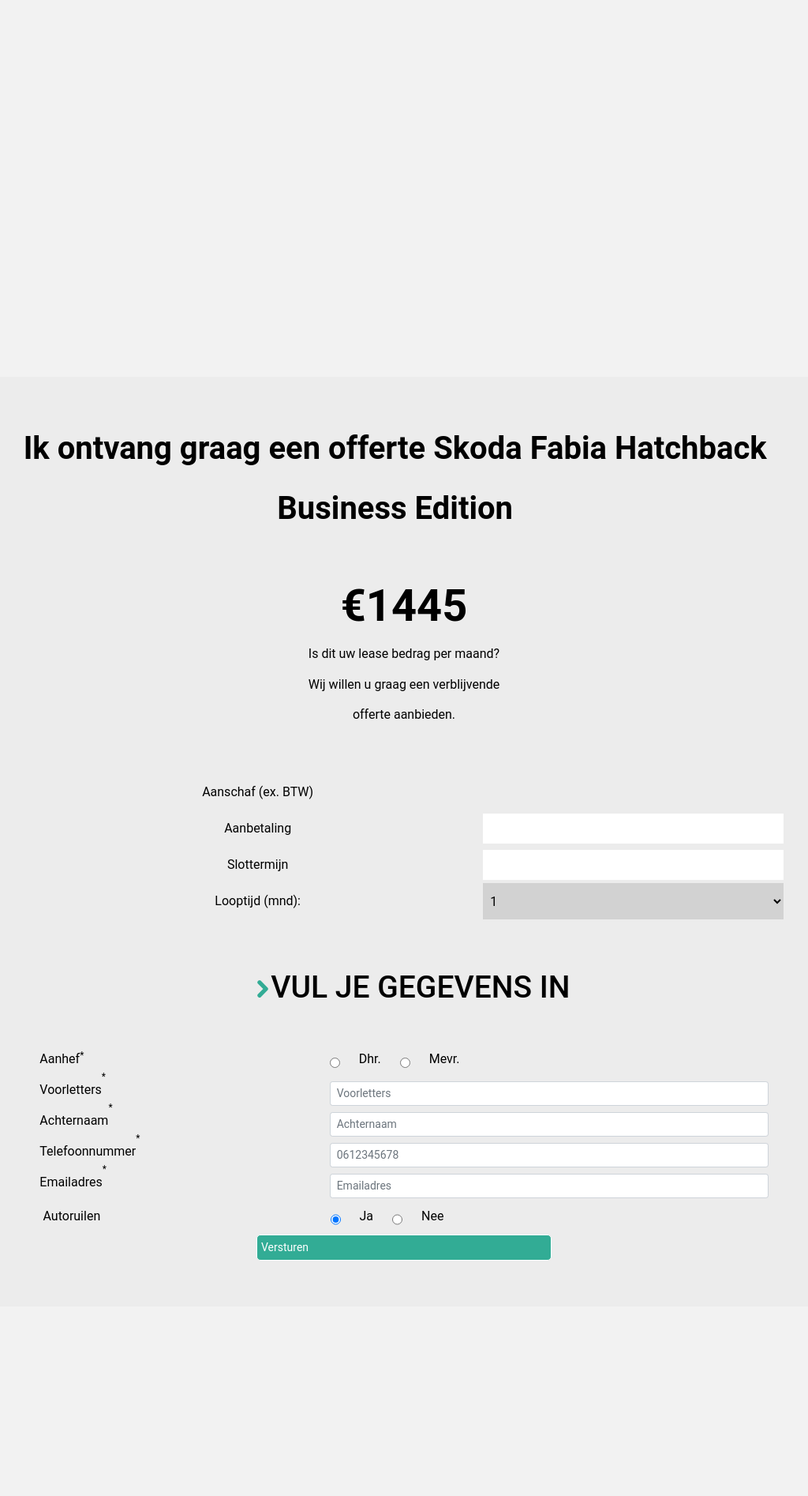
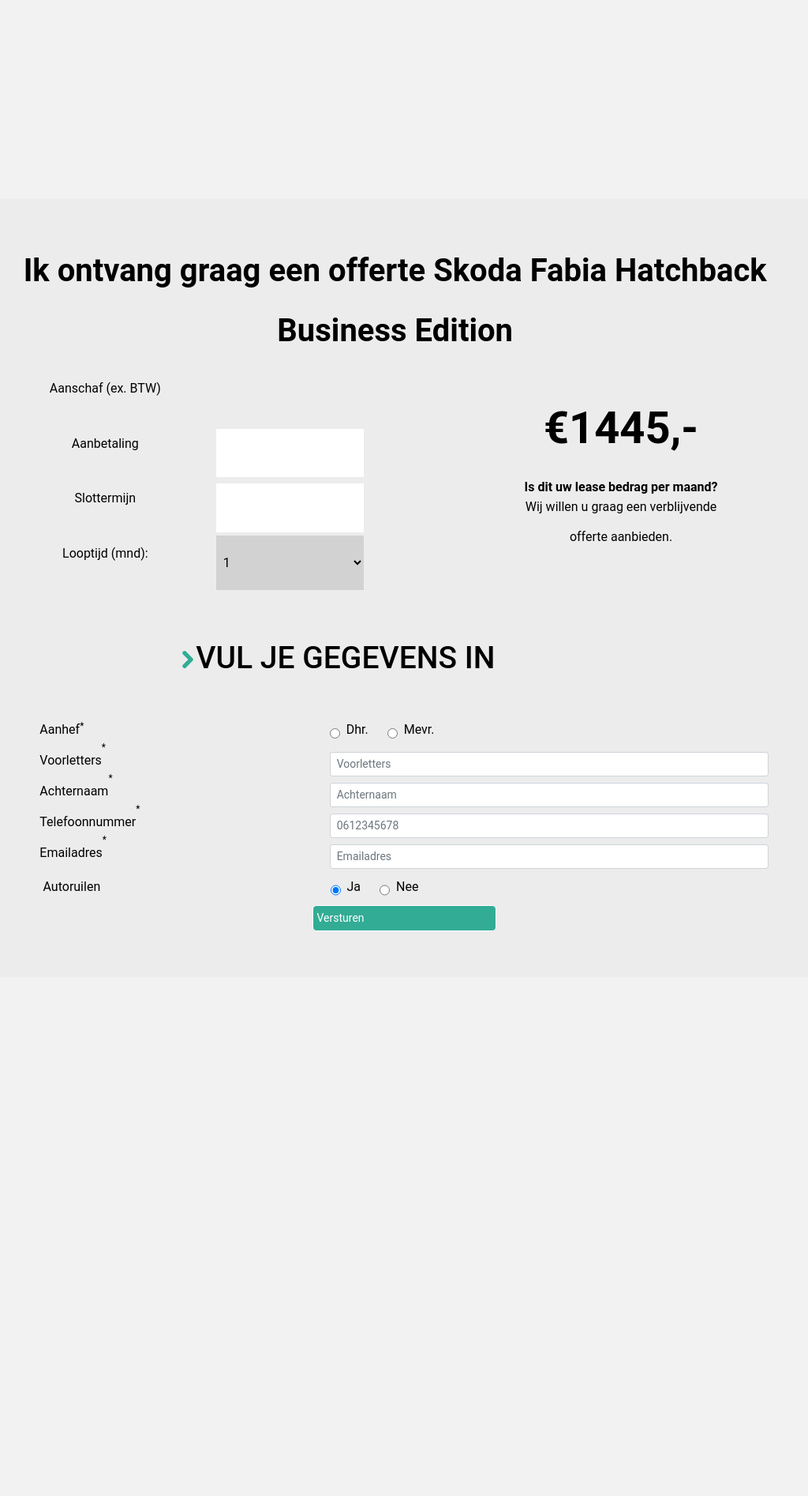
Before and after one commit to Jhudeska/Auto_shop2, a PHP site: page /car-details-fabia.php in a window 1280 px wide. Shown: the part 956-2850 px from the top of the page at 79% size, without its empty margins (108-1132 px from the left). After the commit the page ends 2135 px from the top, so only its background shows below. Run offline with PHP 8.4, Linux system fonts and the light colour scheme; some libraries are stand-ins or nearby versions.

Commit message:
car-details-page afgerond

```diff
--- a/car-details-fabia.php
+++ b/car-details-fabia.php
@@ -62,6 +62,7 @@
 
         </div>
 
+
         <section class="calculator-section">
                     <div class="calculator-block">
 
@@ -74,16 +75,8 @@
                             </div>
 
 
-                            <div class=" form-row justify-content-center align-items-center col-12 ">
-                                    <div class="container-leaseamount ">
-                                        <p class="font-weight-bold display-4 txt-leaseamount"> €1445 </p>
-                                        <p class="txt-leaseamount"> Is dit uw lease bedrag per maand? </p>
-                                        <p class="txt-leaseamount">Wij willen u graag een verblijvende </p>
-                                        <p class="txt-leaseamount">offerte aanbieden. </p>
-                                    </div>
-                            </div>
 
-                            <div class=" form-row justify-content-center ">
+                            <div class=" form-row justify-content-center col-sm-12 col-md-6">
 
                             <label for="credit-amount" class=" col-form-label text-center my-1 col-6" disabled>Aanschaf (ex. BTW)</label>
                             <input type="text" class="bg-light-gray justify-content-center my-1 col-4" name="credit_amount" id="credit-amount">
@@ -112,9 +105,16 @@
                             </select>
                             </div>
 
+                            <div class=" form-row justify-content-center align-items-center col-12 col-sm-12 col-md-6 ">
+                                <div class="container-leaseamount ">
+                                    <p class="font-weight-bold display-4 txt-leaseamount"> €1445,- </p>
+                                    <p class="txt-leaseamount description-bold"> Is dit uw lease bedrag per maand? </p>
+                                    <p class="txt-leaseamount">Wij willen u graag een verblijvende </p>
+                                    <p class="txt-leaseamount">offerte aanbieden. </p>
+                                </div>
+                            </div>
 
-
-                            <div class="form-row justify-content-center pl-4 col-12">
+                            <div class="form-row justify-content-center pl-4 col-12 col-md-10">
                                      <h1 class="txt-form-personal">  VUL JE GEGEVENS IN </h1>
                             </div>
 
@@ -123,8 +123,8 @@
                                         <label class="mr-4" for="aanhef" class="radio form-label">Aanhef<sup>*</sup></label>
                                     </div>
                                         <div class="form-row text-center col-6">
-                                            <input class="mr-4" type="radio" checked="checked" name="radio" id="aanhef"> Dhr.
-                                            <input class="mr-4 ml-4" type="radio" name="radio" id="aanhef"> Mevr.
+                                            <input class="mr-2" type="radio" checked="checked" name="radio" id="aanhef"> Dhr.
+                                            <input class="mr-2 ml-4" type="radio" name="radio" id="aanhef"> Mevr.
                                             <span class="checkmark"></span>
                                         </div>
 
@@ -166,13 +166,13 @@
                                             <label class="mr-4" for="ruilen" class="radio form-label">Autoruilen</label>
                                         </div>
                                         <div class="form-row text-center col-6">
-                                            <input class="mr-4" type="radio" checked="checked" name="radio" id="ruilen"> Ja
-                                            <input class="mr-4 ml-4" type="radio" name="radio" id="ruilen"> Nee
+                                            <input class="mr-2" type="radio" checked="checked" name="radio" id="ruilen"> Ja
+                                            <input class="mr-2 ml-4" type="radio" name="radio" id="ruilen"> Nee
                                             <span class="checkmark"></span>
                                         </div>
 
 
-                                <button class="btn btn-green form-row col-4">Versturen</button>
+                                <button class="btn btn-green">Versturen</button>
                             </form>
 
 
--- a/css/_reset.sass
+++ b/css/_reset.sass
@@ -23,8 +23,6 @@
 ul, ol
   list-style: none
 
-//li
-//  padding: 8px
 
 h2
   color: $white
--- a/css/car-details-page.sass
+++ b/css/car-details-page.sass
@@ -1,4 +1,5 @@
 @import "variables"
+
 .calculator-section
   margin-top: 40%
 
@@ -65,11 +66,10 @@
   position: relative
   width: 100%
   background-color: $background-color-calculator
-  //top: -500px
+  top: -225px
 
 
 .calculator-block-price
-  //text-align: center
   display: flex
   justify-content: center
   align-items: center
--- a/css/main.css
+++ b/css/main.css
@@ -160,7 +160,8 @@
 .calculator-block {
   position: relative;
   width: 100%;
-  background-color: #ececec; }
+  background-color: #ececec;
+  top: -225px; }
 
 .calculator-block-price {
   display: flex;
```
Also changed, not shown: 1 other file.
